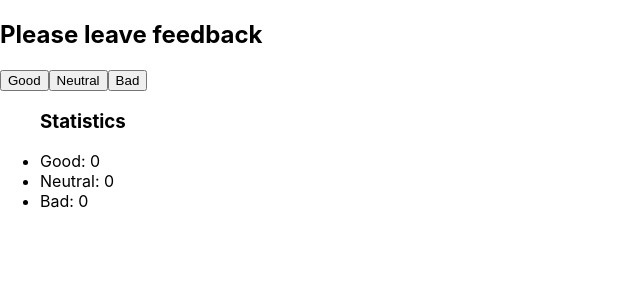
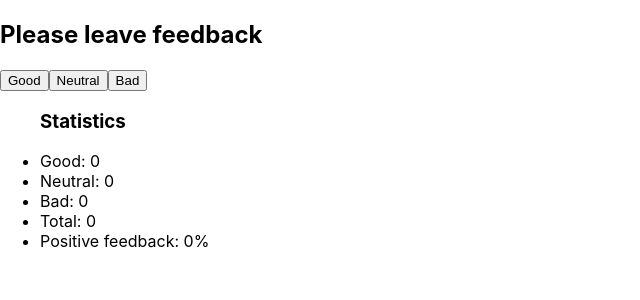
Before and after one commit to Den4yk76/goit-react-hw-02-feedback, a React (Create React App) app: page / in a window 1280 px wide. Shown: the top 300 px of the page, without its empty margins (0-640 px from the left). Built offline with nearby package versions, Linux system fonts and the light colour scheme.

Commit message:
шаг 2 сделан

```diff
--- a/src/components/Feedback/Feedback.js
+++ b/src/components/Feedback/Feedback.js
@@ -19,6 +19,13 @@ export default class Feedback extends Component {
     this.setState(prevState => ({ Bad: prevState.Bad + 1 }));
   };
 
+  countTotalFeedback = () => {
+    return this.state.Good + this.state.Neutral + this.state.Bad;
+  };
+  countPositiveFeedbackPercentage = () => {
+    return Math.round((this.state.Good / this.countTotalFeedback()) * 100);
+  };
+
   render() {
     const { Good } = this.state;
     const { Neutral } = this.state;
@@ -34,6 +41,14 @@ export default class Feedback extends Component {
           <li>Good: {Good}</li>
           <li>Neutral: {Neutral}</li>
           <li>Bad: {Bad}</li>
+          <li>Total: {this.countTotalFeedback()}</li>
+          <li>
+            Positive feedback:{' '}
+            {this.countPositiveFeedbackPercentage()
+              ? this.countPositiveFeedbackPercentage()
+              : 0}
+            %
+          </li>
         </ul>
       </section>
     );
```
